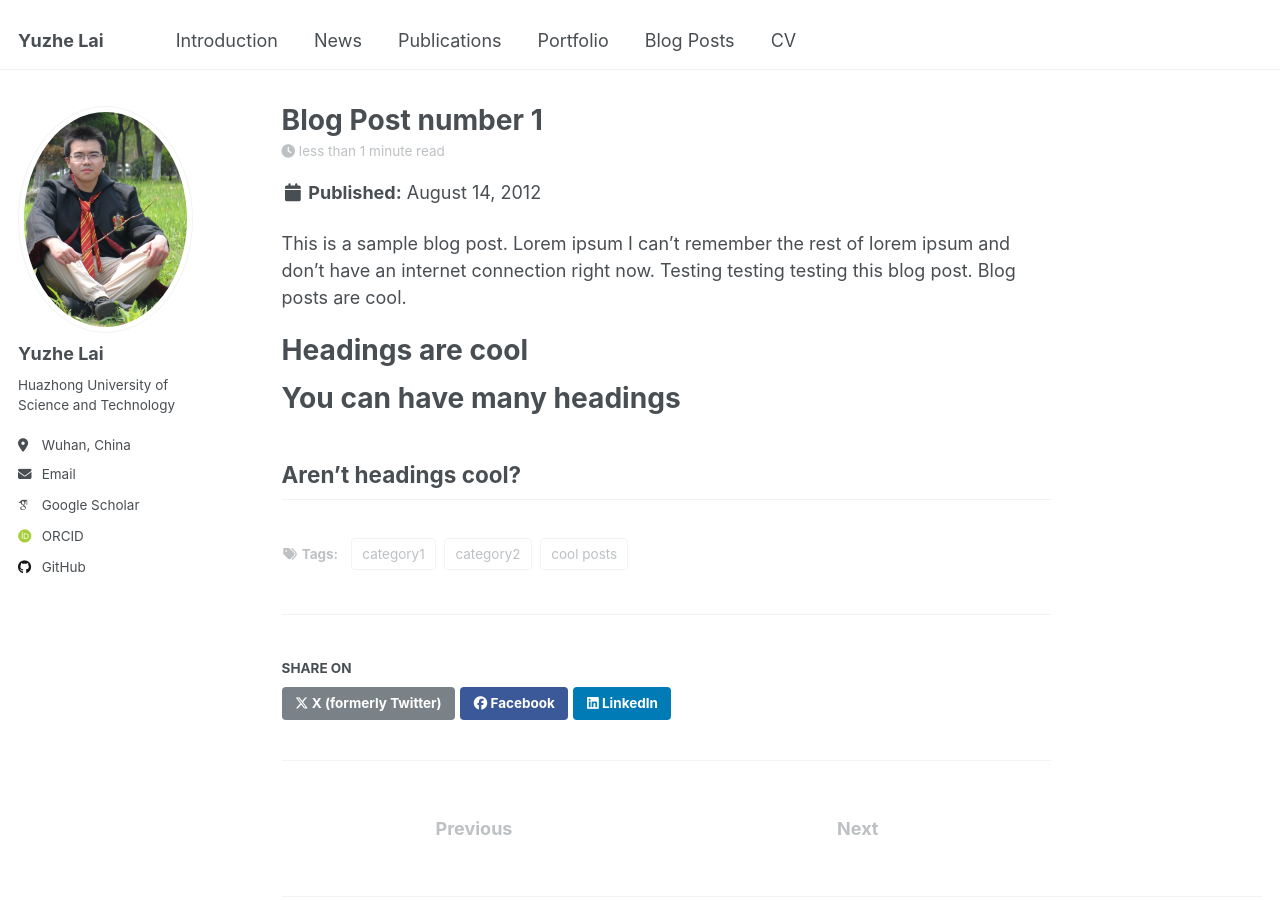
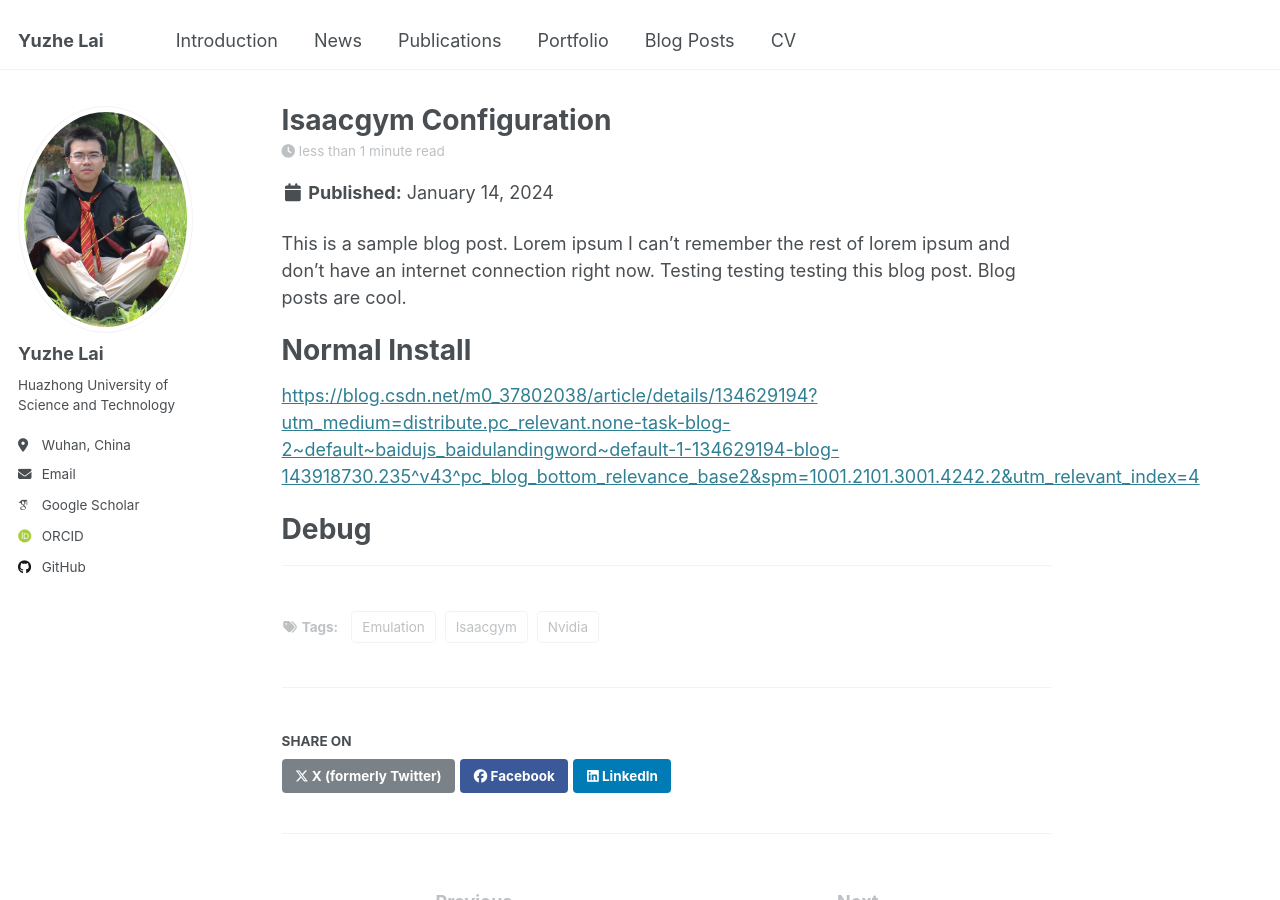
Before and after one commit to plague155/plague155.github.io, a Jekyll site: the page built from _posts/2012-08-14-blog-post-1.md, in a window 1280 px wide and 900 px high. Built offline with Jekyll 4.4.1, drawn with Linux system fonts in a browser that asks for light colours; some web fonts are replaced.

Commit message:
Update 2012-08-14-blog-post-1.md

```diff
--- a/_posts/2012-08-14-blog-post-1.md
+++ b/_posts/2012-08-14-blog-post-1.md
@@ -1,20 +1,20 @@
 ---
-title: 'Blog Post number 1'
-date: 2012-08-14
-permalink: /posts/2012/08/blog-post-1/
+title: 'Isaacgym Configuration'
+date: 2024-01-14
+permalink: /posts/2024/01/blog-post-1/
 tags:
-  - cool posts
-  - category1
-  - category2
+  - Isaacgym
+  - Nvidia
+  - Emulation
 ---
 
 This is a sample blog post. Lorem ipsum I can't remember the rest of lorem ipsum and don't have an internet connection right now. Testing testing testing this blog post. Blog posts are cool.
 
-Headings are cool
+Normal Install
+======
+[https://blog.csdn.net/m0_37802038/article/details/134629194?utm_medium=distribute.pc_relevant.none-task-blog-2~default~baidujs_baidulandingword~default-1-134629194-blog-143918730.235^v43^pc_blog_bottom_relevance_base2&spm=1001.2101.3001.4242.2&utm_relevant_index=4](https://blog.csdn.net/m0_37802038/article/details/134629194?utm_medium=distribute.pc_relevant.none-task-blog-2~default~baidujs_baidulandingword~default-1-134629194-blog-143918730.235^v43^pc_blog_bottom_relevance_base2&spm=1001.2101.3001.4242.2&utm_relevant_index=4)
+
+Debug
 ======
 
-You can have many headings
-======
-
-Aren't headings cool?
 ------
```
